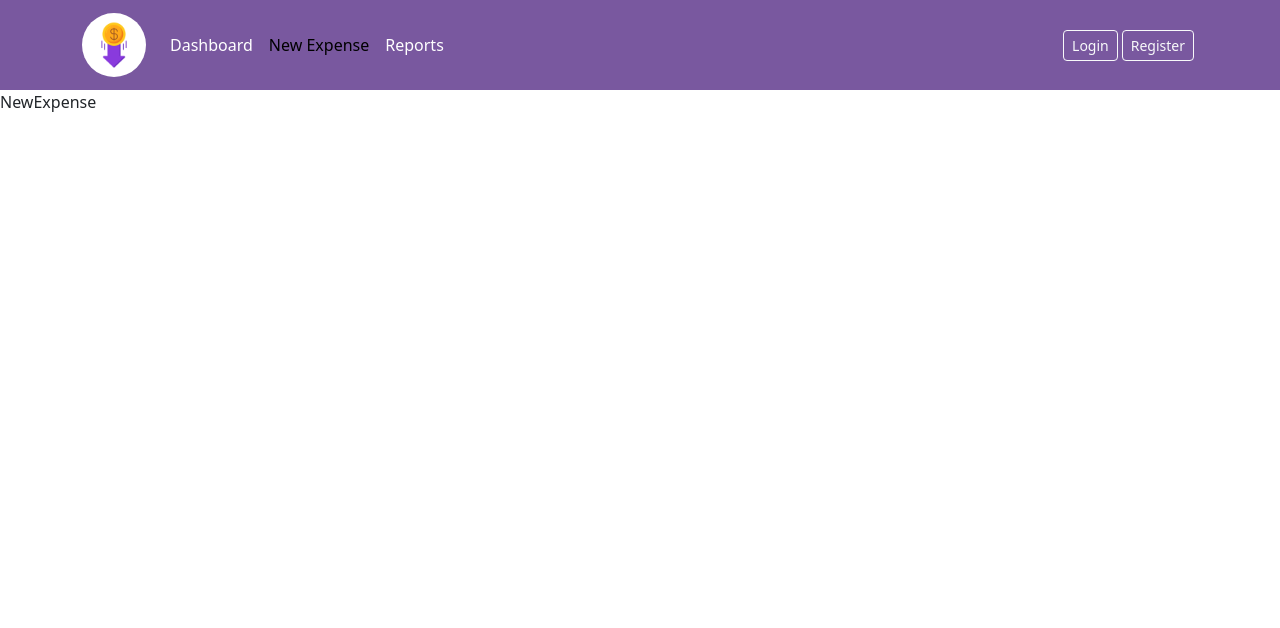
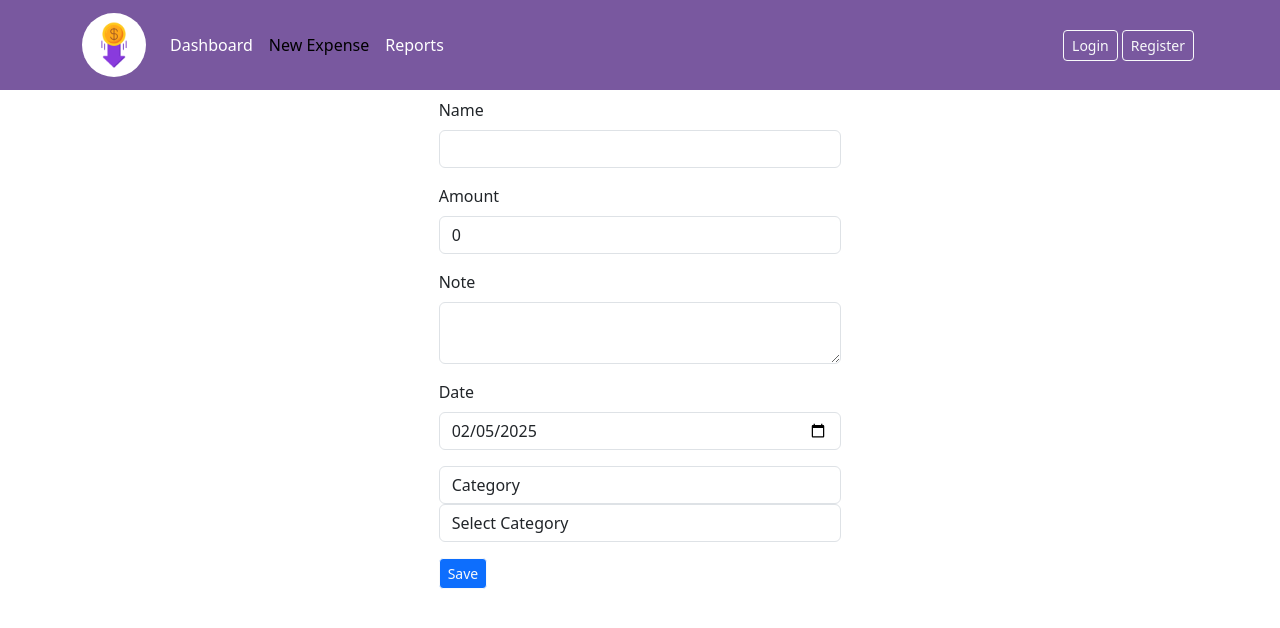
Before and after one commit to Nitinpoudel2/webapp, a React (Vite) app in the folder react-first-project/: page /new in a window 1280 px wide. Shown: the top 628 px of the page. Built offline with nearby package versions, Linux system fonts and the light colour scheme.

Commit message:
Save Expense completed

```diff
--- a/react-first-project/package.json
+++ b/react-first-project/package.json
@@ -12,9 +12,11 @@
   "dependencies": {
     "axios": "^1.7.9",
     "bootstrap": "^5.3.3",
+    "formik": "^2.4.6",
     "react": "^18.3.1",
     "react-dom": "^18.3.1",
-    "react-router-dom": "^7.1.3"
+    "react-router-dom": "^7.1.3",
+    "yup": "^1.6.1"
   },
   "devDependencies": {
     "@eslint/js": "^9.17.0",
--- /dev/null
+++ b/react-first-project/src/components/Dropdown.tsx
@@ -0,0 +1,30 @@
+
+
+interface Props {
+    options: string[];
+    name: string;
+    id: string;
+    value: string;
+    onChange: (e: React.FormEvent<HTMLSelectElement>) => void;
+    onBlur: (e: React.FormEvent<HTMLSelectElement>) => void;
+    label: string;
+    error? : string,
+    touched? : boolean;
+}
+
+const Dropdown = ({options, id, name, value, onChange, onBlur, label, error, touched }: Props) => {
+  return (
+    <div className="mb-3">
+        <label htmlFor={id} className="form-control">
+            {label}
+        </label>
+        <select name={name} id={id} className="form-control" onChange={onChange} onBlur={onBlur}>
+            <option value={value} label="Select Category" />
+            {options.map(option => <option key={option} value={option} label={option}></option>)}
+        </select>
+        {touched && error ? <div className="text-danger fst-italic">{error}</div>: null }
+    </div>
+  )
+}
+
+export default Dropdown
--- a/react-first-project/src/pages/expense/NewExpense.tsx
+++ b/react-first-project/src/pages/expense/NewExpense.tsx
@@ -1,9 +1,129 @@
-
+import { useFormik } from "formik";
+import { Expense } from "../../model/Expense";
+import expenseValidationSchema from "../../validation/expenseValidationSchema";
+import Dropdown from "../../components/Dropdown";
+import { expenseCategories } from "../../utils/AppConstants";
+import { saveOrUpdateExpense } from "../../services/expense-service";
+import { useState } from "react";
+import { useNavigate } from "react-router-dom";
 
 const NewExpense = () => {
+  const navigate = useNavigate();
+  const [error, setErrors] = useState<string>("");
+  const formik = useFormik({
+    initialValues: {
+      name: "",
+      amount: 0,
+      note: "",
+      category: "",
+      date: new Date().toISOString().split("T")[0],
+    },
+    onSubmit: (values: Expense) => {
+      saveOrUpdateExpense(values)
+        .then((response) => {
+          if (response && response.status == 201) {
+            navigate(`/`);
+          }
+        })
+        .catch((error) => {
+          setErrors(error.message);
+        });
+    },
+    validationSchema: expenseValidationSchema,
+  });
+
   return (
-    <div>NewExpense</div>
-  )
-}
+    <div className="d-flex justify-content-center align-items-center mt-2">
+      <div className="container col-md-4 col-sm-8 col-xs-12">
+      {error && <p className = "text-danger fst-italic" >{error}</p>}
+        <form onSubmit={formik.handleSubmit}>
+          <div className="mb-3">
+            <label htmlFor="name" className="form-label">
+              Name
+            </label>
+            <input
+              type="text"
+              id="name"
+              name="name"
+              className="form-control"
+              value={formik.values.name}
+              onChange={formik.handleChange}
+              onBlur={formik.handleBlur}
+            />
+            {formik.touched.name && formik.errors.name ? (
+              <div className="text-danger fst-italic">{formik.errors.name}</div>
+            ) : null}
+          </div>
+          <div className="mb-3">
+            <label htmlFor="amount" className="form-label">
+              Amount
+            </label>
+            <input
+              type="number"
+              id="amount"
+              name="amount"
+              className="form-control"
+              value={formik.values.amount}
+              onChange={formik.handleChange}
+              onBlur={formik.handleBlur}
+            />
+            {formik.touched.amount && formik.errors.amount ? (
+              <div className="text-danger fst-italic">
+                {formik.errors.amount}
+              </div>
+            ) : null}
+          </div>
+          <div className="mb-3">
+            <label htmlFor="note" className="form-label">
+              Note
+            </label>
+            <textarea
+              id="note"
+              name="note"
+              className="form-control"
+              value={formik.values.note}
+              onChange={formik.handleChange}
+            />
+          </div>
+          <div className="mb-3">
+            <label htmlFor="date" className="form-label">
+              Date
+            </label>
+            <input
+              type="date"
+              id="date"
+              name="date"
+              className="form-control"
+              value={formik.values.date}
+              onChange={formik.handleChange}
+              onBlur={formik.handleBlur}
+            />
+            {formik.touched.date && formik.errors.date ? (
+              <div className="text-danger fst-italic">{formik.errors.date}</div>
+            ) : null}
+            <div className="text-danger fst-italic">{formik.errors.date}</div>
+          </div>
+          <Dropdown
+            options={expenseCategories}
+            id="category"
+            name="category"
+            label="Category"
+            value={formik.values.category}
+            onChange={formik.handleChange}
+            onBlur={formik.handleBlur}
+            error={formik.errors.category}
+            touched={formik.touched.category}
+          />
+          <button
+            className="btn btn-sm btn-primary btn-outline-light"
+            type="submit"
+          >
+            Save{" "}
+          </button>
+        </form>
+      </div>
+    </div>
+  );
+};
 
 export default NewExpense;
--- a/react-first-project/src/services/expense-service.ts
+++ b/react-first-project/src/services/expense-service.ts
@@ -14,3 +14,6 @@
 export const deleteExpenseByExpenseId = (expenseId: string) => {
     return apiClient.delete<void>(`expenses/${expenseId}`);
 }
+export const saveOrUpdateExpense = (expense: Expense) => {
+    return apiClient.post<Expense>(`/expenses`, expense);
+}
--- /dev/null
+++ b/react-first-project/src/utils/AppConstants.ts
@@ -0,0 +1,8 @@
+
+export const expenseCategories = [
+    "Shopping",
+    "Food",
+    "Transport",
+    "Utilities",
+    "Others"
+];
--- /dev/null
+++ b/react-first-project/src/validation/expenseValidationSchema.ts
@@ -0,0 +1,13 @@
+import * as Yup from "yup";
+
+const expenseValidationSchema = Yup.object({
+    name: Yup.string().required("Expense name is required")
+        .min(3, 'Expense name must be at least 3 characters long'),
+    amount: Yup.number()
+        .required("Expense amount is required")
+        .positive("Expense amount must be greater than 0"),
+    date: Yup.date().required("Expense date is required"),
+    category: Yup.string().required("Expense category is required")
+});
+
+export default expenseValidationSchema;
```
Also changed, not shown: 1 other file (tests, documents, lock files or other folders).
